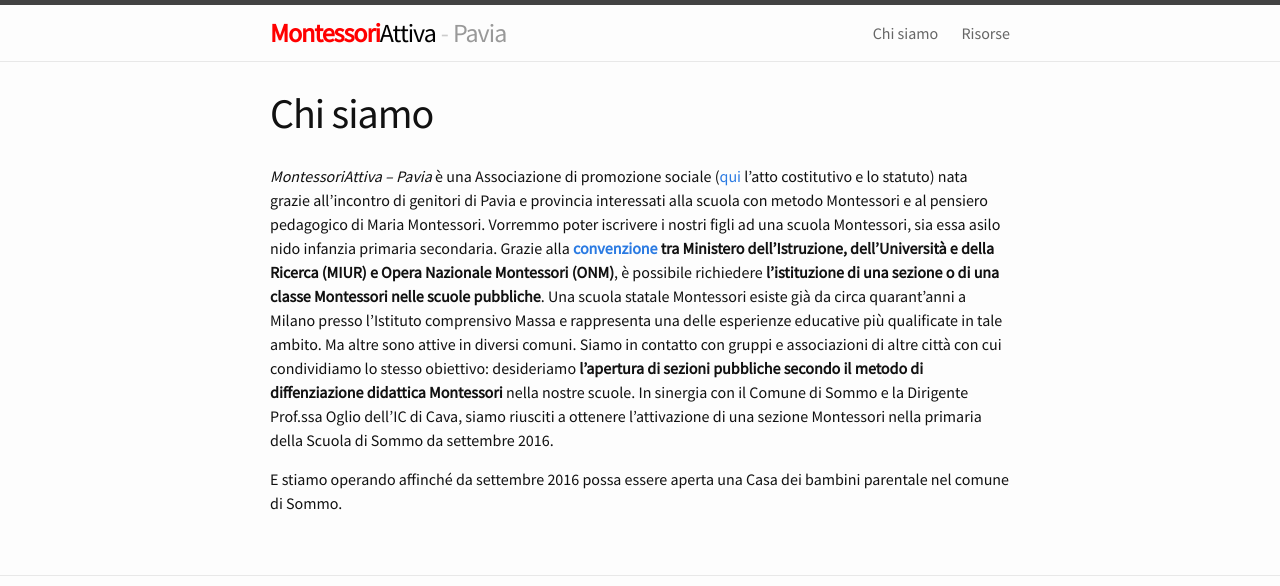
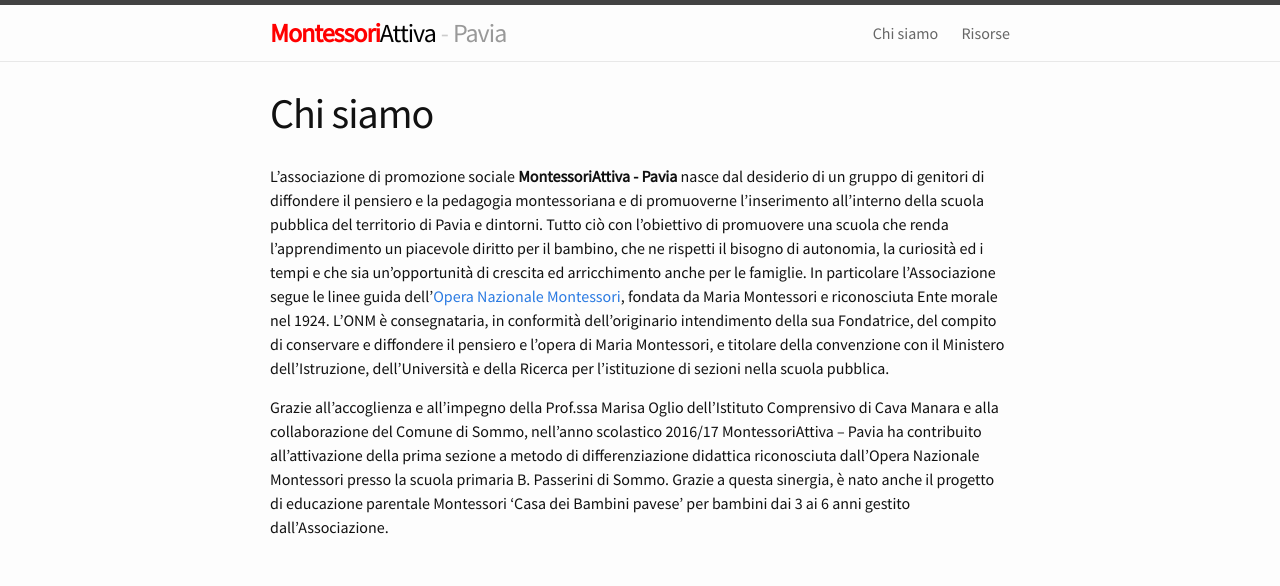
Before and after one commit to montessori-attiva-pavia/montessori-attiva-pavia.github.io, a Jekyll site: the page built from about.md, in a window 1280 px wide, cut to the strip 0-586 px from the top of the page. Built offline with Jekyll 4.4.1, drawn with Linux system fonts in a browser that asks for light colours.

Commit message:
Upgrading 'About us' and 'Resources'

```diff
--- a/about.md
+++ b/about.md
@@ -5,7 +5,7 @@
 url_convenz: assets/convenzione-miur-onm-2013.pdf
 ---
 
-*MontessoriAttiva – Pavia* è una Associazione di promozione sociale ([qui](/assets/pdf/attocostitutivo_e_statuto_MAP.pdf) l'atto costitutivo e lo statuto) nata grazie all’incontro di genitori di Pavia e provincia interessati alla scuola con metodo Montessori e al pensiero pedagogico di Maria Montessori. Vorremmo poter iscrivere i nostri figli ad una scuola Montessori, sia essa asilo nido infanzia primaria secondaria. Grazie alla **[convenzione](/assets/pdf/convenzione-miur-onm-2013.pdf) tra Ministero dell’Istruzione, dell’Università e della Ricerca (MIUR) e Opera Nazionale Montessori (ONM)**, è possibile richiedere **l’istituzione di una sezione o di una classe Montessori nelle scuole pubbliche**. Una scuola statale Montessori esiste già da circa quarant’anni a Milano presso l’Istituto comprensivo Massa e rappresenta una delle esperienze educative più qualificate in tale ambito. Ma altre sono attive in diversi comuni. Siamo in contatto con gruppi e associazioni di altre città con cui condividiamo lo stesso obiettivo: desideriamo **l’apertura di sezioni pubbliche secondo il metodo di diffenziazione didattica Montessori** nella nostre scuole.
-In sinergia con il Comune di Sommo e la Dirigente Prof.ssa Oglio dell’IC di Cava, siamo riusciti a ottenere l’attivazione di una sezione Montessori nella primaria della Scuola di Sommo da settembre 2016.
+L’associazione di promozione sociale **MontessoriAttiva - Pavia** nasce dal desiderio di un gruppo di genitori di diffondere il pensiero e la pedagogia montessoriana e di promuoverne l'inserimento all'interno della scuola pubblica del territorio di Pavia e dintorni. Tutto ciò con l'obiettivo di promuovere una scuola che renda l’apprendimento un piacevole diritto per il bambino, che ne rispetti il bisogno di autonomia, la curiosità ed i tempi e che sia un’opportunità di crescita ed arricchimento anche per le famiglie. In particolare l’Associazione segue le linee guida dell’[Opera Nazionale Montessori](http://www.operanazionalemontessori.it/){:target="_blank"}, fondata da Maria Montessori e riconosciuta Ente morale nel 1924. L’ONM è consegnataria, in conformità dell’originario intendimento della sua Fondatrice, del compito di conservare e diffondere il pensiero e l’opera di Maria Montessori, e titolare della convenzione con il Ministero dell’Istruzione, dell’Università e della Ricerca per l’istituzione di sezioni nella scuola pubblica.
 
-E stiamo operando affinché da settembre 2016 possa essere aperta una Casa dei bambini parentale nel comune di Sommo.
+
+Grazie all’accoglienza e all’impegno della Prof.ssa Marisa Oglio dell’Istituto Comprensivo di Cava Manara e alla collaborazione del Comune di Sommo, nell’anno scolastico 2016/17 MontessoriAttiva – Pavia ha contribuito all’attivazione della prima sezione a metodo di differenziazione didattica riconosciuta dall’Opera Nazionale Montessori presso la scuola primaria B. Passerini di Sommo. Grazie a questa sinergia, è nato anche il progetto di educazione parentale Montessori  ‘Casa dei Bambini pavese’ per bambini dai 3 ai 6 anni gestito dall’Associazione.
```
Also changed, not shown: resources.md (+2 -0 lines).
